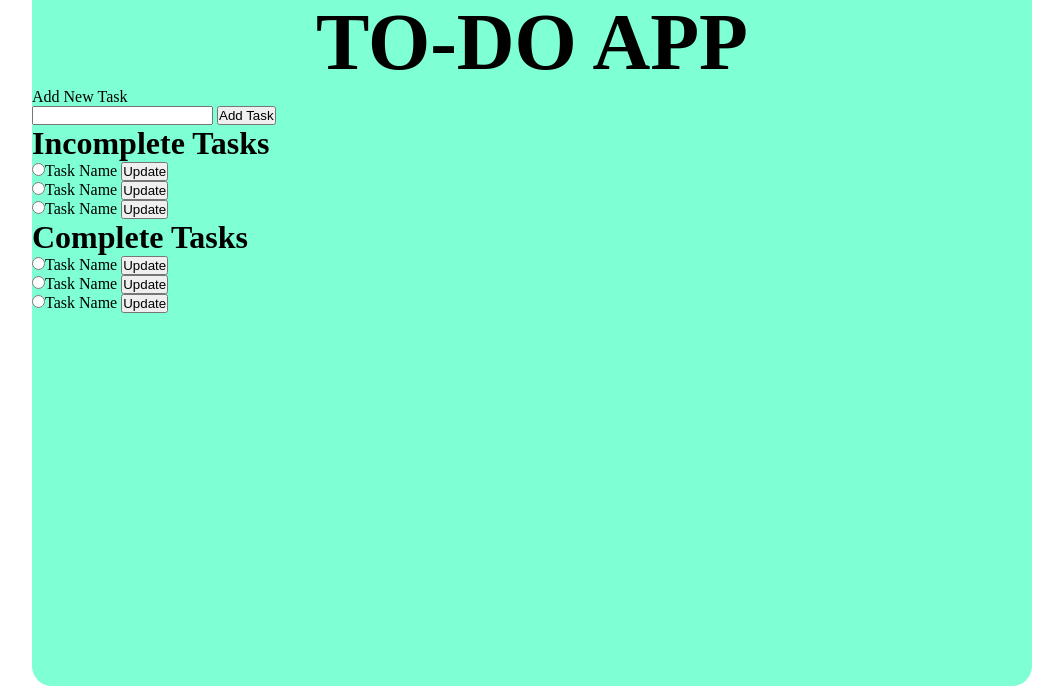
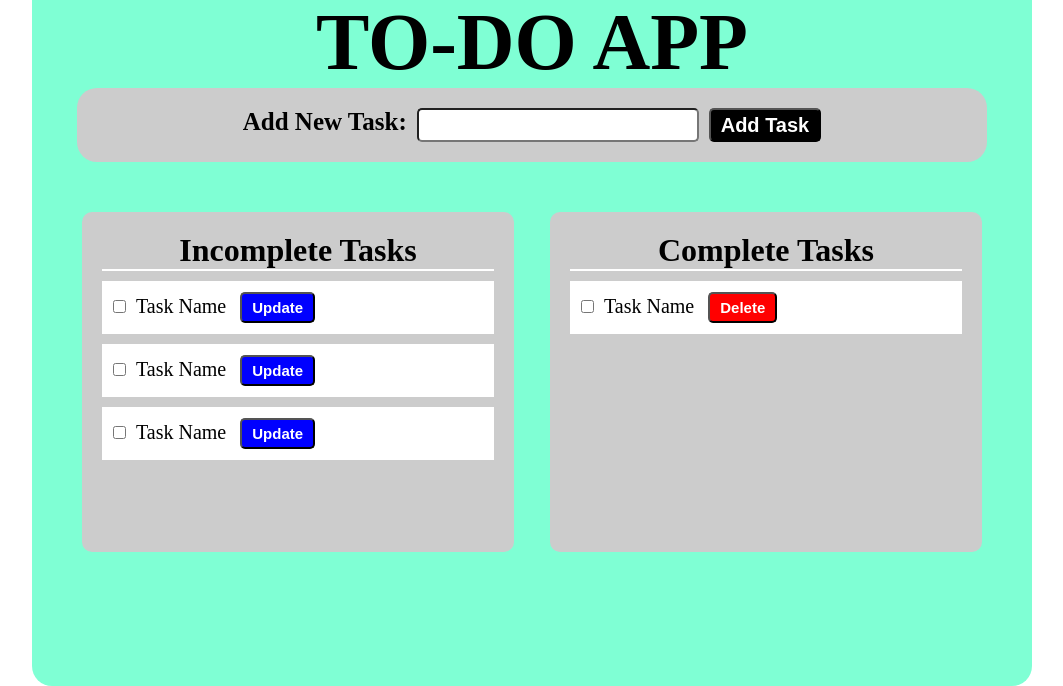
Before and after one commit to mhrshanto/To-Do-App, a plain HTML site: page index.html in a window 1280 px wide. Shown: the part 114-800 px from the top of the page, without its empty margins (108-1171 px from the left). Drawn offline with Linux system fonts and the light colour scheme.

Commit message:
Some style updated

```diff
--- a/index.html
+++ b/index.html
@@ -18,41 +18,31 @@
             </div>
         </div>
         <div class="task-add">
-            <p>Add New Task</p>
-            <input type="text">
+            <label for="add-task">Add New Task:</label>
+            <input type="text" id="add-task">
             <button>Add Task</button>
         </div>
         <div class="task-status">
             <div class="incomplete-task">
                 <h1 class="heading">Incomplete Tasks</h1>
                 <div class="ic-task-list">
-                    <input type="radio">Task Name
+                    <input type="checkbox" id="task-name"><label for="task-name">Task Name</label>
                     <button>Update</button>
                 </div>
                 <div class="ic-task-list">
-                    <input type="radio">Task Name
+                    <input type="checkbox" id="task-name"><label for="task-name">Task Name</label>
                     <button>Update</button>
                 </div>
                 <div class="ic-task-list">
-                    <input type="radio">Task Name
+                    <input type="checkbox" id="task-name"><label for="task-name">Task Name</label>
                     <button>Update</button>
                 </div>
             </div>
             <div class="completed-task">
-                <div class="incomplete-task">
-                    <h1 class="heading">Complete Tasks</h1>
-                    <div class="ic-task-list">
-                        <input type="radio">Task Name
-                        <button>Update</button>
-                    </div>
-                    <div class="ic-task-list">
-                        <input type="radio">Task Name
-                        <button>Update</button>
-                    </div>
-                    <div class="ic-task-list">
-                        <input type="radio">Task Name
-                        <button>Update</button>
-                    </div>
+                <h1 class="heading">Complete Tasks</h1>
+                <div class="c-task-list">
+                    <input type="checkbox" id="task-name"><label for="task-name">Task Name</label>
+                    <button>Delete</button>
                 </div>
             </div>
         </div>
--- a/style.css
+++ b/style.css
@@ -25,3 +25,88 @@
     text-align: center;
     font-size: 40px;
 }
+.task-add {
+    width: 90%;
+    display: flex;
+    margin: auto;
+    padding: 20px 5px;
+    border-radius: 20px;
+    justify-content: center;
+    background-color: #ccc;
+}
+.task-add label {
+    font-size: 25px;
+    font-weight: bold;
+    margin-right: 10px;
+}
+.task-add input {
+    border-radius: 5px;
+    height: 30px;
+    margin-right: 10px;
+    font-size: 20px;
+    font-weight: bold;
+    padding: 0 5px;
+}
+.task-add button {
+    font-size:20px;
+    font-weight: bold;
+    color: #fff;
+    border-radius: 5px;
+    background-color: #000;
+    padding: 2px 10px;
+}
+.task-status {
+    display: flex;
+    width: 90%;
+    margin: auto;
+    padding: 50px 0;
+    justify-content: center;
+}
+.task-status .incomplete-task {
+    width: 48%;
+    padding: 20px;
+    margin-right:2%;
+    border-radius: 10px;
+    height: 300px;
+    background-color: #ccc;
+}
+.task-status .completed-task {
+    width: 48%;
+    padding: 20px;
+    margin-left: 2%;
+    border-radius: 10px;
+    background-color: #ccc;
+}
+.task-status .heading {
+    text-align: center;
+    border-bottom: 2px solid #fff;
+}
+.ic-task-list, .c-task-list {
+    margin-top: 10px;
+    border: 1px solid #fff;
+    padding: 10px;
+    background-color: #fff;
+}
+.ic-task-list label, .c-task-list label {
+    font-size: 20px;
+    margin: 0 10px;
+}
+.ic-task-list button {
+    color: #fff;
+    padding: 5px 10px;
+    font-size: 15px;
+    font-weight: bold;
+    border-radius: 5px;
+    background-color: blue;
+}
+.c-task-list button {
+    color: #fff;
+    padding: 5px 10px;
+    font-size: 15px;
+    font-weight: bold;
+    border-radius: 5px;
+    background-color: red;
+}
+.task-status input {
+    box-sizing: border-box;
+}
```
